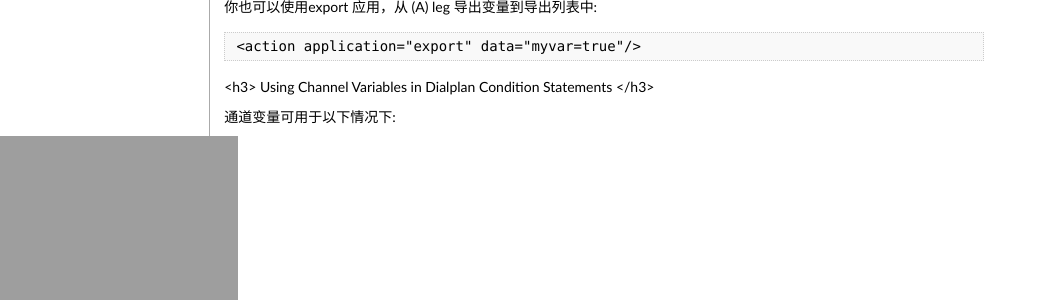
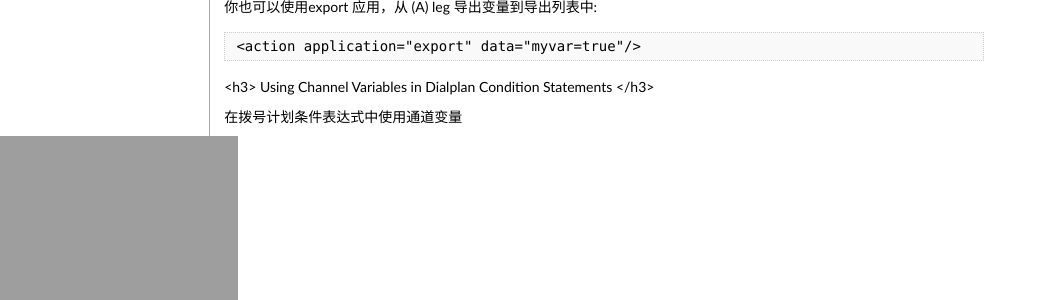
Before and after one commit to freeswitch-cn/freeswitch-cn.github.com, a Jekyll site: the page built from wiki/Channel_Variables.md, in a window 1280 px wide and 900 px high, scrolled down 8626 px. Shown: the part 152-452 px from the top of the window, without its empty margins (0-1047 px from the left). Built offline with Jekyll 4.4.1, drawn with Linux system fonts in a browser that asks for light colours; Markdown is read by kramdown in place of the engine named in the settings.

Commit message:
fix Use channel variables in dialplan condition statements

```diff
--- a/wiki/Channel_Variables.md
+++ b/wiki/Channel_Variables.md
@@ -451,7 +451,7 @@ title: {{ site.com }}
 <pre>&lt;action application="export" data="myvar=true"/&gt;
 </pre>
 <a name="Using_Channel_Variables_in_Dialplan_Condition_Statements" id="Using_Channel_Variables_in_Dialplan_Condition_Statements"></a><h3> <span class="mw-headline"> Using Channel Variables in Dialplan Condition Statements </span></h3>
-<p>通道变量可用于以下情况下:
+<p>在拨号计划条件表达式中使用通道变量
 </p>
 <ul><li> See <a href="/wiki/Dialplan_XML#Condition" title="Dialplan XML">this</a> page for specifics.
 </li><li> Keep in mind that some channel variables may not be set during the dialplan parsing phase. See <a href="/wiki/Dialplan_XML#Inline_Actions" title="Dialplan XML">inline actions</a> section of <a href="/wiki/Dialplan_XML" title="Dialplan XML">Dialplan_XML</a> for more information.
```
